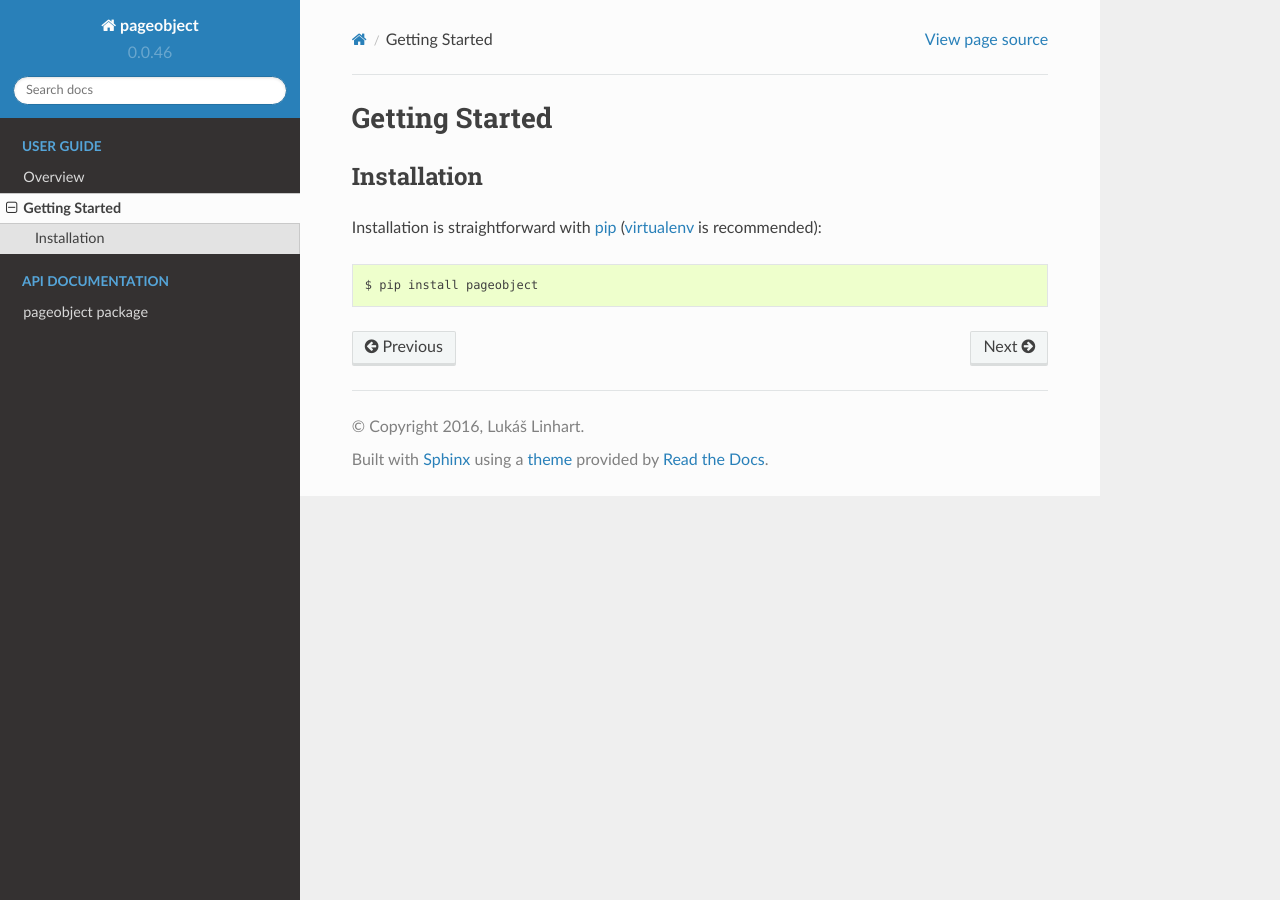
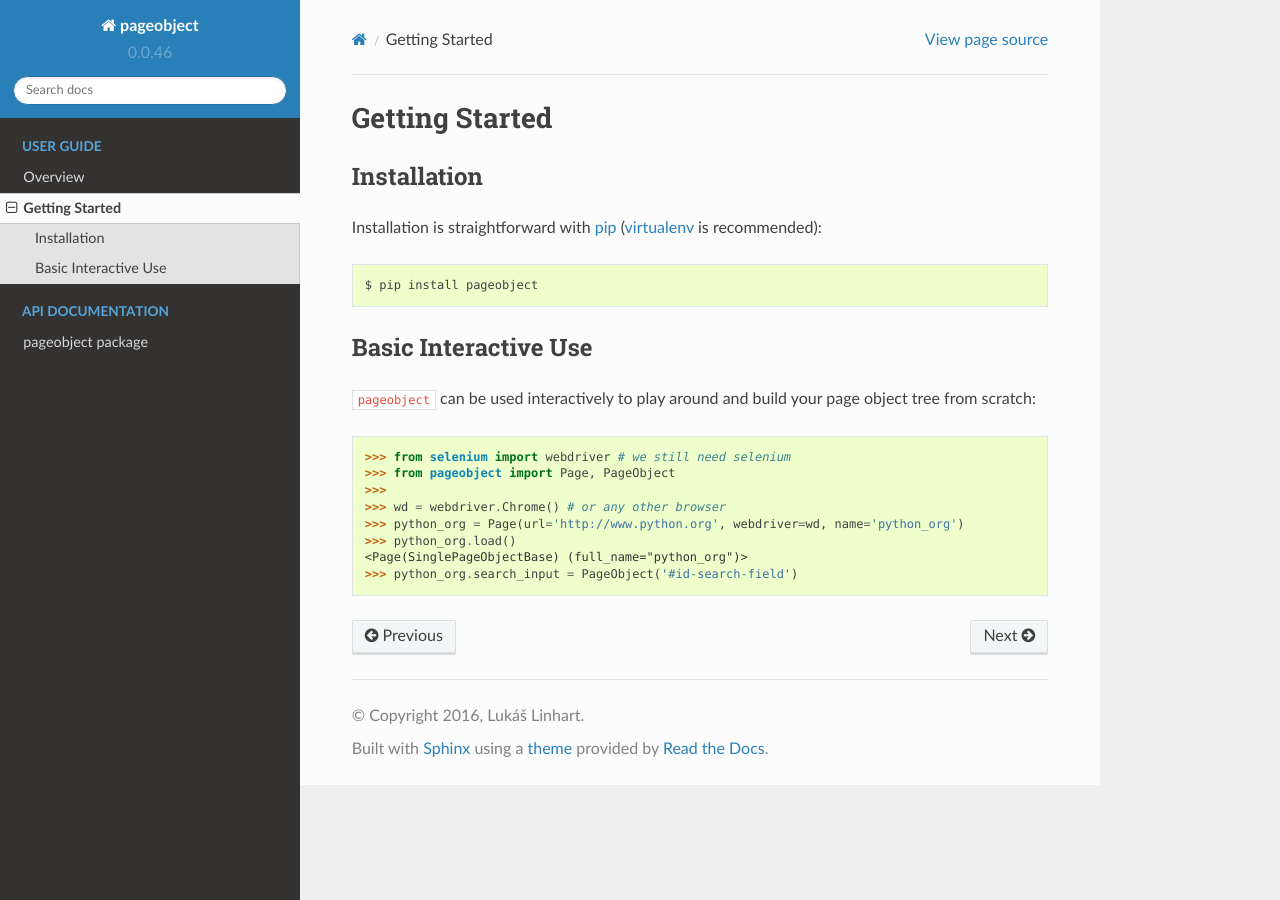
Before and after one commit to lukas-linhart/pageobject, a Sphinx documentation site: the page built from docs/getting_started.rst, in a window 1280 px wide. Built offline with Sphinx 7.4.7 and the Read the Docs theme 2.0.0, drawn with Linux system fonts in a browser that asks for light colours.

Commit message:
docs - basic interactive use - wip

```diff
--- a/docs/getting_started.rst
+++ b/docs/getting_started.rst
@@ -10,3 +10,19 @@ Installation is straightforward with `pip`_ (`virtualenv`_ is recommended)::
 
 .. _pip: https://pip.pypa.io/en/stable/
 .. _virtualenv: http://docs.python-guide.org/en/latest/dev/virtualenvs/
+
+
+Basic Interactive Use
+---------------------
+
+``pageobject`` can be used interactively to play around and build your page
+object tree from scratch::
+
+    >>> from selenium import webdriver # we still need selenium
+    >>> from pageobject import Page, PageObject
+    >>>
+    >>> wd = webdriver.Chrome() # or any other browser
+    >>> python_org = Page(url='http://www.python.org', webdriver=wd, name='python_org')
+    >>> python_org.load()
+    <Page(SinglePageObjectBase) (full_name="python_org")>
+    >>> python_org.search_input = PageObject('#id-search-field')
```
